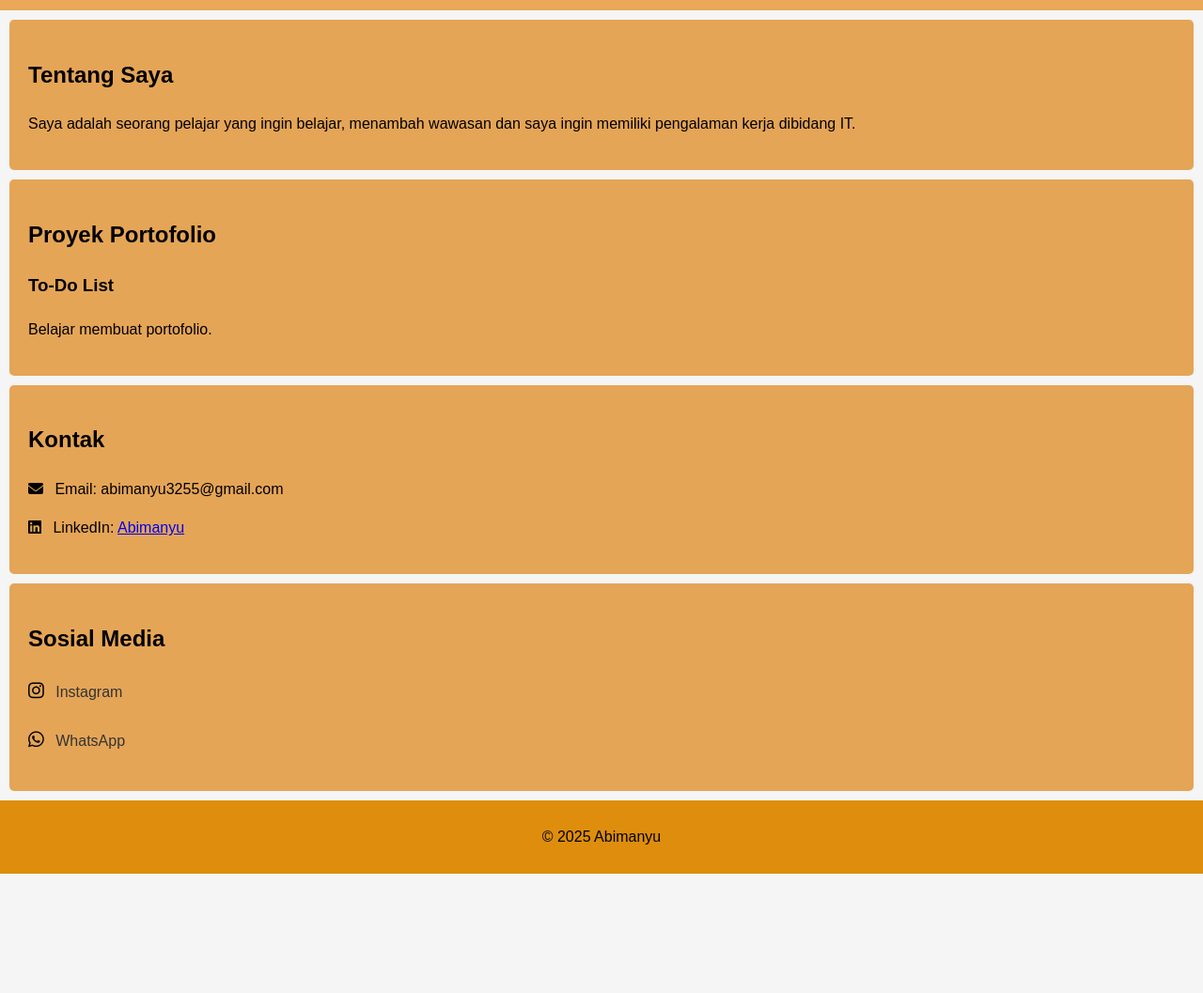
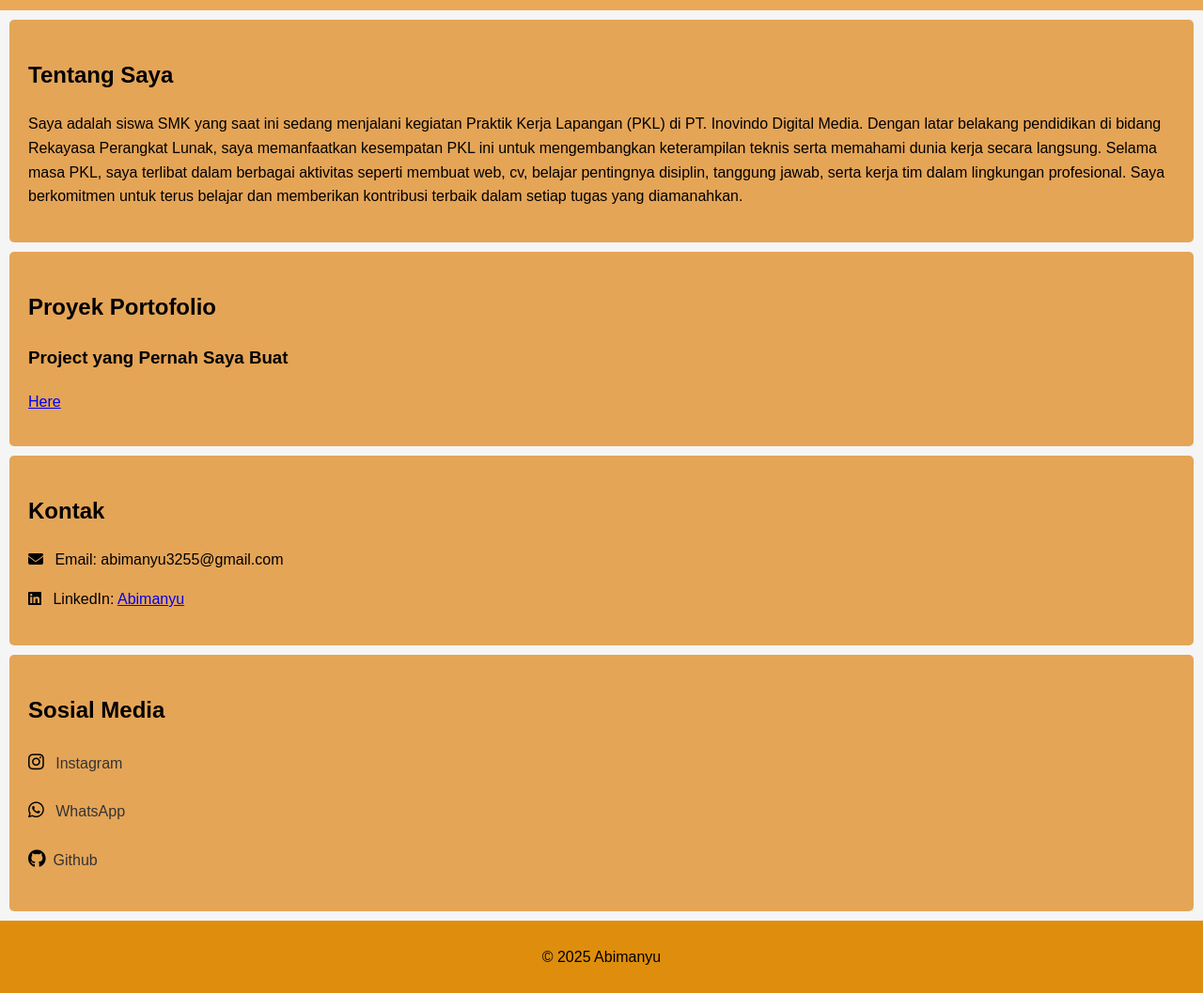
Before and after one commit to nyunyud/nyunyud.github.io, a plain HTML site: page index.html in a window 1280 px wide. Shown: the part 366-1423 px from the top of the page at 94% size. Before the commit the page ends 1296 px from the top, so only its background shows below. Drawn offline with Linux system fonts and the light colour scheme.

Commit message:
modified

```diff
--- a/index.html
+++ b/index.html
@@ -27,16 +27,23 @@
     <section id="tentang">
       <h2>Tentang Saya</h2>
       <p>
-        Saya adalah seorang pelajar yang ingin belajar, menambah wawasan dan
-        saya ingin memiliki pengalaman kerja dibidang IT.
+        Saya adalah siswa SMK yang saat ini sedang menjalani kegiatan Praktik
+        Kerja Lapangan (PKL) di PT. Inovindo Digital Media. Dengan latar
+        belakang pendidikan di bidang Rekayasa Perangkat Lunak, saya
+        memanfaatkan kesempatan PKL ini untuk mengembangkan keterampilan teknis
+        serta memahami dunia kerja secara langsung. Selama masa PKL, saya
+        terlibat dalam berbagai aktivitas seperti membuat web, cv, belajar
+        pentingnya disiplin, tanggung jawab, serta kerja tim dalam lingkungan
+        profesional. Saya berkomitmen untuk terus belajar dan memberikan
+        kontribusi terbaik dalam setiap tugas yang diamanahkan.
       </p>
     </section>
 
     <section id="portofolio">
       <h2>Proyek Portofolio</h2>
       <div class="project">
-        <h3>To-Do List</h3>
-        <p>Belajar membuat portofolio.</p>
+        <h3>Project yang Pernah Saya Buat</h3>
+        <a href="https://danalegeg-core.netlify.app/" target="_blank">Here</a>
       </div>
     </section>
 
@@ -66,6 +73,11 @@
           <i class="fab fa-whatsapp"></i> WhatsApp
         </a>
       </p>
+      <p>
+        <a href="https://github.com/nyunyud/nyunyud.github.io" target="_blank">
+          <i class="fab fa-github"></i>Github
+        </a>
+      </p>
     </section>
 
     <footer>
```
